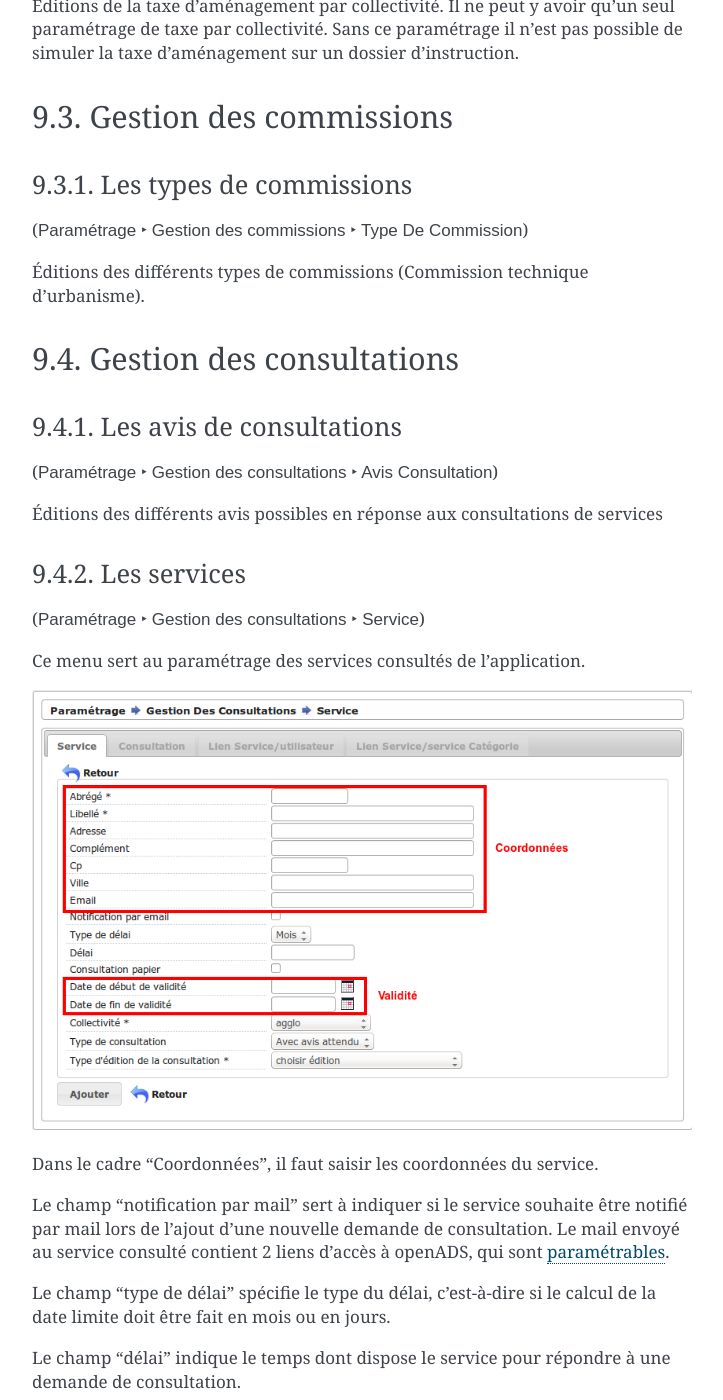
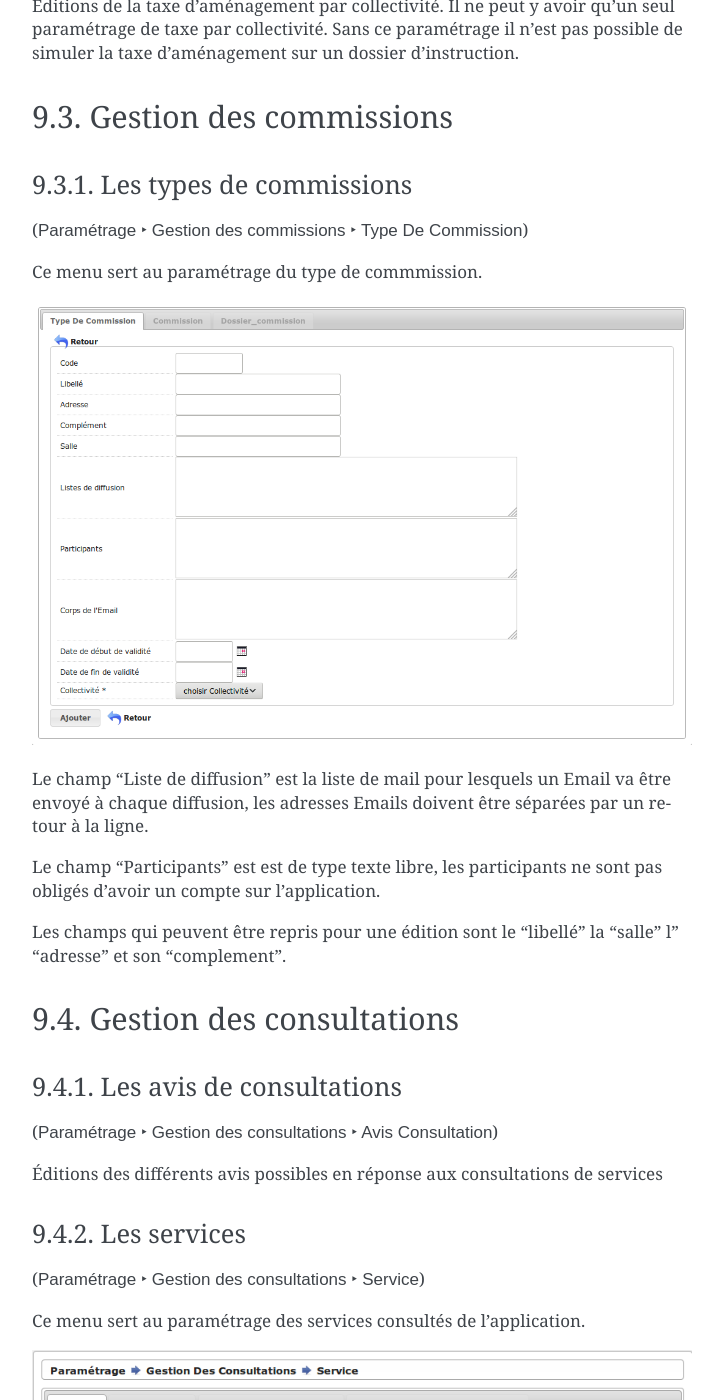
Before and after one commit to mpavaux/openads-documentation, a Sphinx documentation site: the page built from source/manuel_utilisateur/parametrage.rst, in a window 1280 px wide and 1400 px high, scrolled down 1849 px. Shown: the whole window, without its empty margins (388-1111 px from the left). Built offline with Sphinx 7.4.7, drawn with Linux system fonts in a browser that asks for light colours.

Commit message:
Documentation du paramètrage des types de commission

```diff
--- a/source/manuel_utilisateur/parametrage.rst
+++ b/source/manuel_utilisateur/parametrage.rst
@@ -137,7 +137,17 @@
 
 (:menuselection:`Paramétrage --> Gestion des commissions --> Type De Commission`)
 
-Éditions des différents types de commissions (Commission technique d'urbanisme).
+Ce menu sert au paramétrage du type de commmission.
+
+.. image:: type_commission_parametrage.png
+
+Le champ 'Liste de diffusion' est la liste de mail pour lesquels un Email va être envoyé à chaque diffusion,
+les adresses Emails doivent être séparées par un retour à la ligne.
+
+Le champ 'Participants' est est de type texte libre, les participants ne sont pas obligés d'avoir un compte sur l'application.
+
+Les champs qui peuvent être repris pour une édition sont le 'libellé' la 'salle'  l' 'adresse' et son 'complement'.
+
 
 Gestion des consultations
 #########################
```
Also changed, not shown: source/manuel_utilisateur/type_commission_parametrage.png (added).
